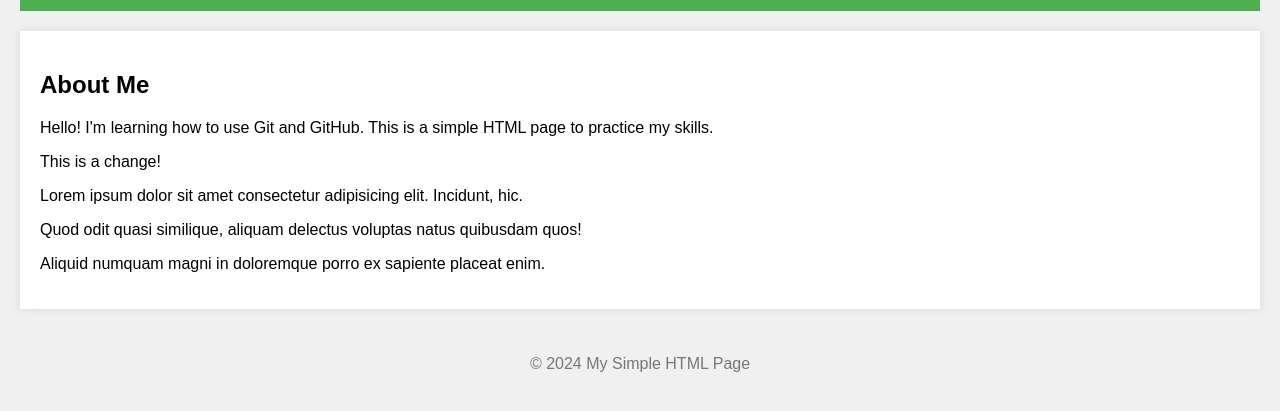
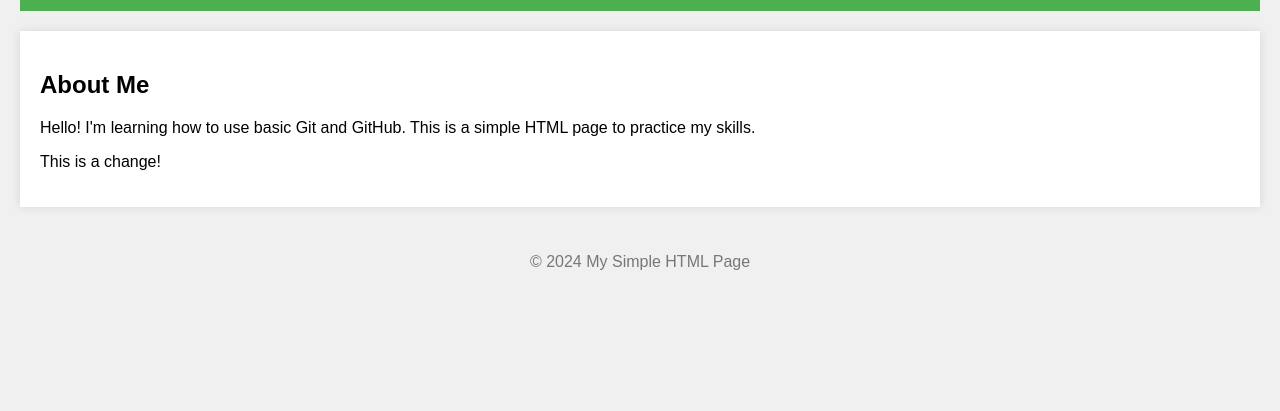
Before and after one commit to HamzaZaWarldo/git-example-project, a plain HTML site: page index.html in a window 1280 px wide. Shown: the part 109-520 px from the top of the page. Drawn offline with Linux system fonts and the light colour scheme.

```diff
--- a/index.html
+++ b/index.html
@@ -36,11 +36,8 @@
     </header>
     <main>
         <h2>About Me</h2>
-        <p>Hello! I'm learning how to use Git and GitHub. This is a simple HTML page to practice my skills.</p>
+        <p>Hello! I'm learning how to use basic Git and GitHub. This is a simple HTML page to practice my skills.</p>
         <p>This is a change!</p>
-        <p>Lorem ipsum dolor sit amet consectetur adipisicing elit. Incidunt, hic.</p>
-        <p>Quod odit quasi similique, aliquam delectus voluptas natus quibusdam quos!</p>
-        <p>Aliquid numquam magni in doloremque porro ex sapiente placeat enim.</p>
     </main>
     <footer>
         <p>&copy; 2024 My Simple HTML Page</p>
```
